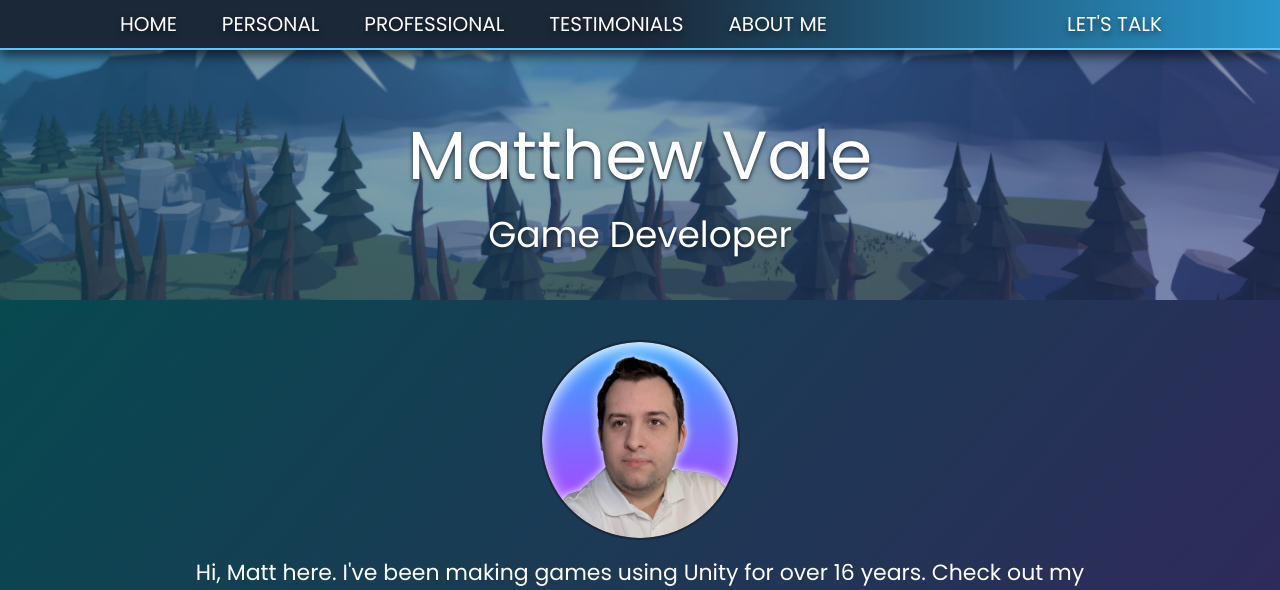
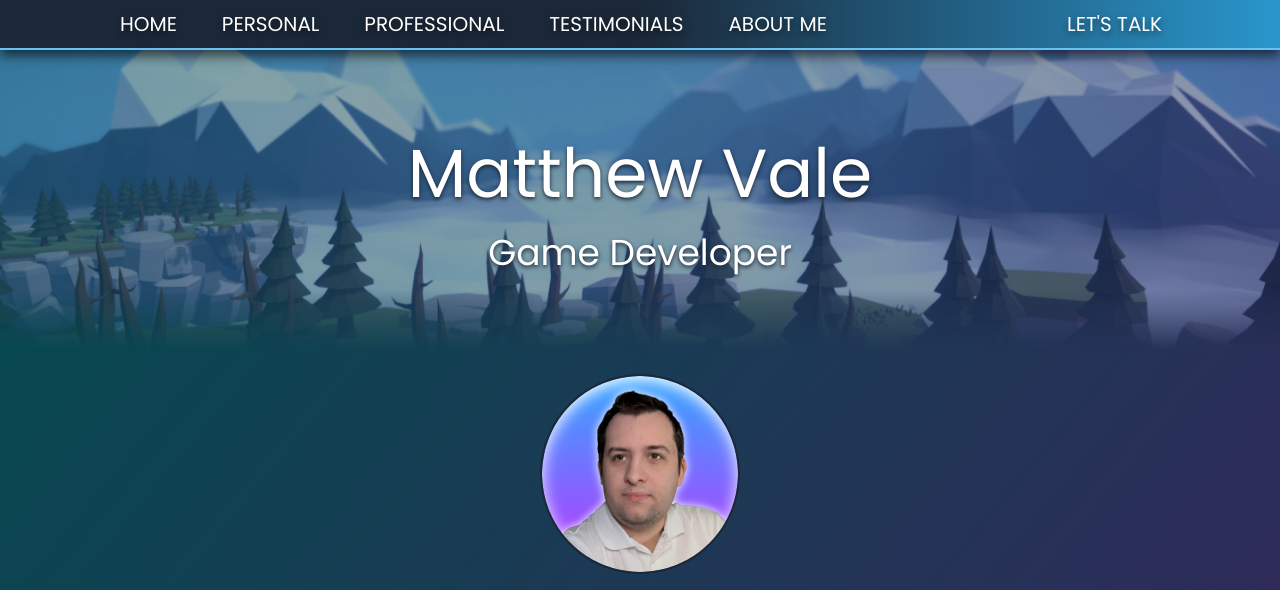
Before and after one commit to matthewvale/matthewvale-portfolio, a PHP site: page /index.html in a window 1280 px wide. Shown: the top 590 px of the page. Run offline with PHP 8.4, Linux system fonts and the light colour scheme; some web fonts are replaced.

Commit message:
Banner image fade

```diff
--- a/css/styles.css
+++ b/css/styles.css
@@ -183,17 +183,17 @@ nav img {
     text-align: center;
     width: 100%;
     padding-top:50px;
-    height: 300px;
-    margin-bottom: 16px;
+    height: 350px;
+    margin-bottom: 0px;
 }
 .box-promo img {
     display: inline-block;
     width: 100%;
     height: 100%;
-    max-height: 300px;
     object-fit: cover;
-    object-position: 50% 60%;
+    object-position: 50% 50%;
     opacity: 50%;
+    mask-image: linear-gradient(to bottom, black 0%, black 80%, transparent 100%);
 }
 .box-promo-textarea {
     display: flex;
```
